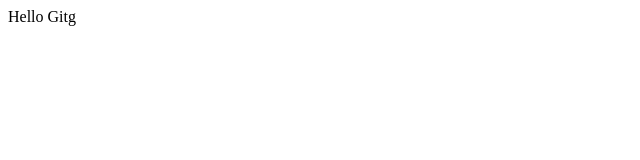
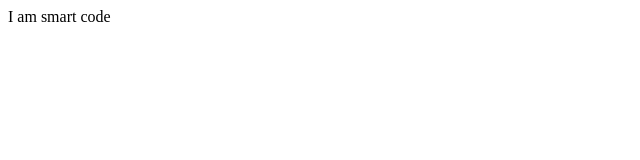
Before and after one commit to Mendbayar/my-first-react, a plain HTML site: page index.html in a window 1280 px wide. Shown: the full height of the page, 0-640 px from the left. Drawn offline with Linux system fonts and the light colour scheme.

Commit message:
Smart code

```diff
--- a/index.html
+++ b/index.html
@@ -5,6 +5,6 @@
     <title>Document</title>
 </head>
 <body>
-    <ht>Hello Gitg</ht>
+    <ht>I am smart code</ht>
 </body>
 </html>
```
